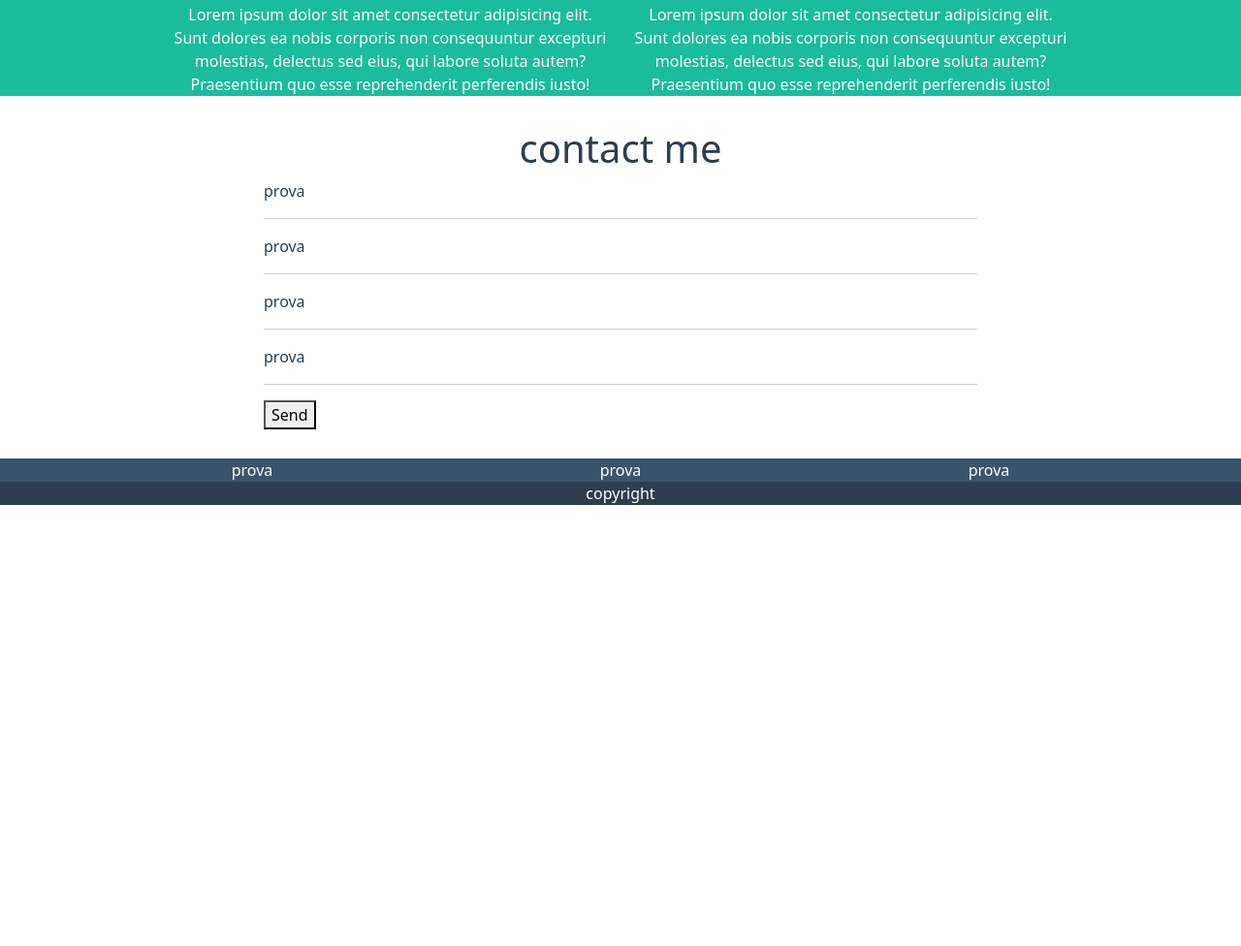
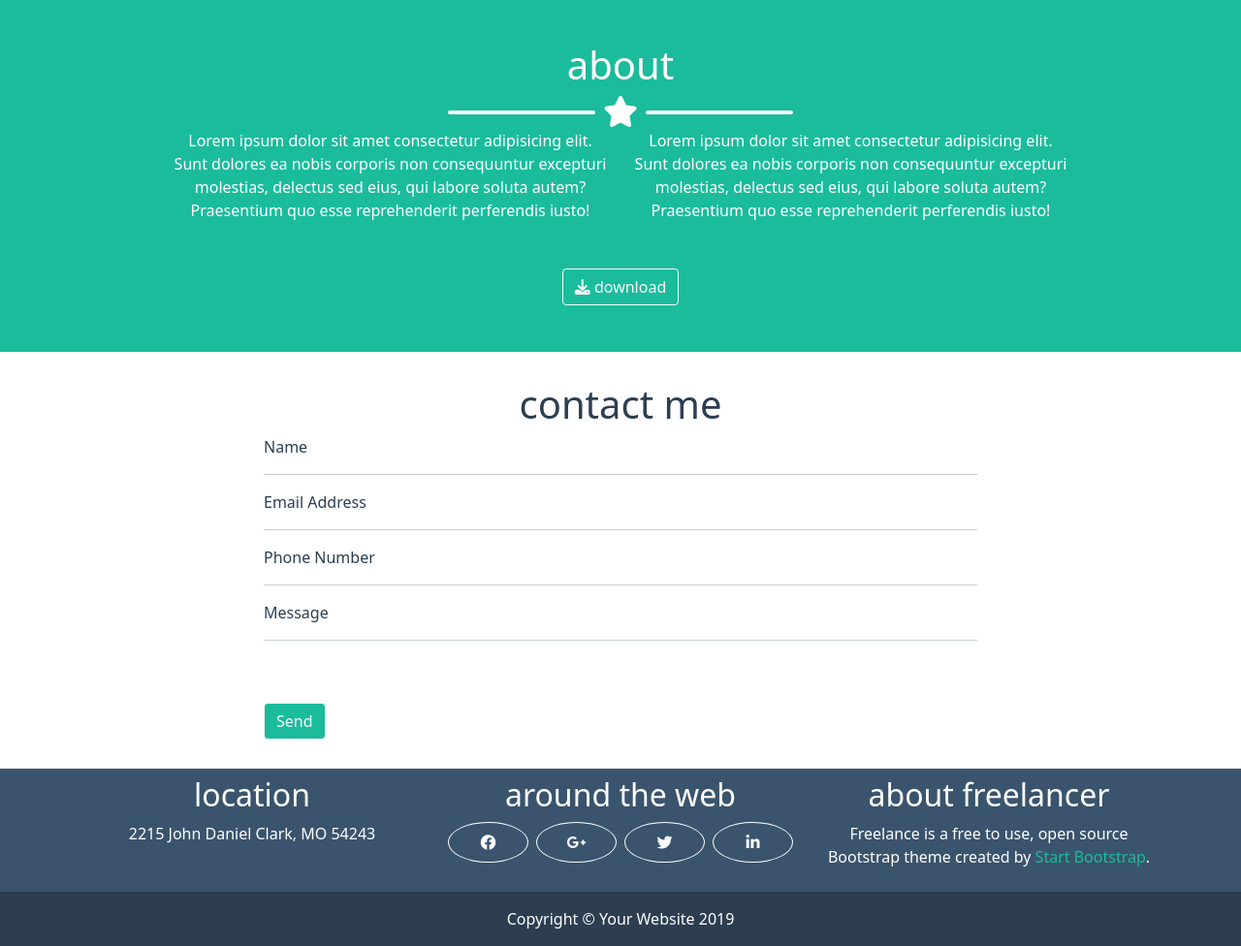
Before and after one commit to sebastianocalella/html-css-bootstrap-freelancer, a plain HTML site: page index.html in a window 1280 px wide. Shown: the part 1167-2143 px from the top of the page at 97% size. Before the commit the page ends 1688 px from the top, so only its background shows below. Drawn offline with nearby package versions, Linux system fonts and the light colour scheme.

Commit message:
aboutprototype

```diff
--- a/index.html
+++ b/index.html
@@ -94,18 +94,18 @@
 
                     <div class="col-4">
                         <div class="my-flex align-items-center">
-                            <div class="col border border-3 border-secondary rounded"> <!--white-bar-->
+                            <div class="col border border-2 border-secondary rounded"> <!--white-bar-->
                             </div>
                             <div> <!--star-->
                                 <i class="fa-solid fa-star my_star mx-2"></i>
                             </div>
-                            <div class="col border border-3 border-secondary rounded"><!--white-bar-->
+                            <div class="col border border-2 border-secondary rounded"><!--white-bar-->
                             </div>
                         </div>
                     </div>
                 </div>
 
-                <div class="row g-4">
+                <div class="row g-4 py-4">
                     <div class="col-12 col-md-6 col-lg-4">
                         <figure class="figure">
                             <img src="./img/cabin.png" class="figure-img img-fluid rounded " alt="wood-home">
@@ -147,13 +147,26 @@
         </section>
 
         <section id="about"><!--about section-->
-            <div class="container">
+            <div class="container py-5">
                 <div class="row justify-content-center text-center">
                     <div class="col-12">
                         <h1>
                             about
                         </h1>
                     </div>
+
+                    <div class="col-4">
+                        <div class="my-flex align-items-center">
+                            <div class="col border border-2 border-white rounded"> <!--white-bar-->
+                            </div>
+                            <div> <!--star-->
+                                <i class="fa-solid fa-star my_star mx-2"></i>
+                            </div>
+                            <div class="col border border-2 border-white rounded"><!--white-bar-->
+                            </div>
+                        </div>
+                    </div>
+
                     <div class="col-10">
                         <div class="row">
                             <div class="col-12 col-md-6">
@@ -163,8 +176,16 @@
                             <div class="col-12 col-md-6">
                                 Lorem ipsum dolor sit amet consectetur adipisicing elit. Sunt dolores ea nobis corporis non consequuntur excepturi molestias, delectus sed eius, qui labore soluta autem? Praesentium quo esse reprehenderit perferendis iusto!
                             </div>
+                        </div>
+                    </div>
 
-                        </div>
+                    <div class="col-12">
+                        <button type="button" class="btn btn-outline-light mt-5">
+                            <i class="fa-solid fa-download"></i>
+                            <span>
+                                download
+                            </span>
+                        </button>
                     </div>
                 </div>
             </div>
@@ -181,33 +202,78 @@
 
                     <div class="col-8">
                         <ul>
-                            <li>prova</li>
+                            <li>Name</li>
                             <hr>
-                            <li>prova</li>
+                            <li>Email Address</li>
                             <hr>
-                            <li>prova</li>
+                            <li>Phone Number</li>
                             <hr>
-                            <li>prova</li>
+                            <li>Message</li>
                             <hr>
                         </ul>
-                        <button>Send</button>
+                        <button type="button" class="btn btn-outline-light mt-5 my-green-bg">
+                            Send
+                        </button>
                     </div>
                 </div>
             </div>
         </section>
 
         <footer>
-            <div class="container">
+            <div class="container py-2">
                 <div class="row justify-content-center text-center">
-                    <div class="col-12 col-md-4">prova</div>
-                    <div class="col-12 col-md-4">prova</div>
-                    <div class="col-12 col-md-4">prova</div>
+                    <div class="col-12 col-md-4">
+                        <h2>
+                            location
+                        </h2>
+                        <span>
+                            2215 John Daniel Clark, MO 54243
+                        </span>
+                    </div>
+                    <div class="col-12 col-md-4">
+                        <h2>
+                            around the web
+                        </h2>
+                        <div class="row justify-content-center gx-2">
+                            <div class="col-2 col-md-3">
+                                <div class="border border-1 border-white rounded-circle p-2">
+                                    <i class="fa-brands fa-facebook"></i>
+                                </div>
+                            </div>
+
+                            <div class="col-2 col-md-3">
+                                <div class="border border-1 border-white rounded-circle p-2">
+                                    <i class="fa-brands fa-google-plus-g"></i>
+                                </div>
+                            </div>
+
+                            <div class="col-2 col-md-3">
+                                <div class="border border-1 border-white rounded-circle p-2">
+                                    <i class="fa-brands fa-twitter"></i>
+                                </div>
+                            </div>
+
+                            <div class="col-2 col-md-3">
+                                <div class="border border-1 border-white rounded-circle p-2">
+                                    <i class="fa-brands fa-linkedin-in"></i>
+                                </div>
+                            </div>
+                        </div>
+                    </div>
+                    <div class="col-12 col-md-4">
+                        <h2>
+                            about freelancer
+                        </h2>
+                        <p>Freelance is a free to use, open source Bootstrap theme created by <span class="font-green">Start Bootstrap</span>.</p>
+                    </div>
                 </div>
             </div>
             <div class="my_copyright">
-                <div class="container">
+                <div class="container py-3">
                     <div class="row justify-content-center text-center">
-                        <div class="col-12">copyright</div>
+                        <div class="col-12">
+                            <span>Copyright &copy; Your Website 2019</span>
+                        </div>
                     </div>
                 </div>
             </div>
--- a/style.css
+++ b/style.css
@@ -8,7 +8,13 @@
     display: flex;
 }
 
+.my-green-bg{
+    background-color: #1abc9c;
+}
 
+.font-green{
+    color: #1abc9c;
+}
 
 
 /*style*/
```
